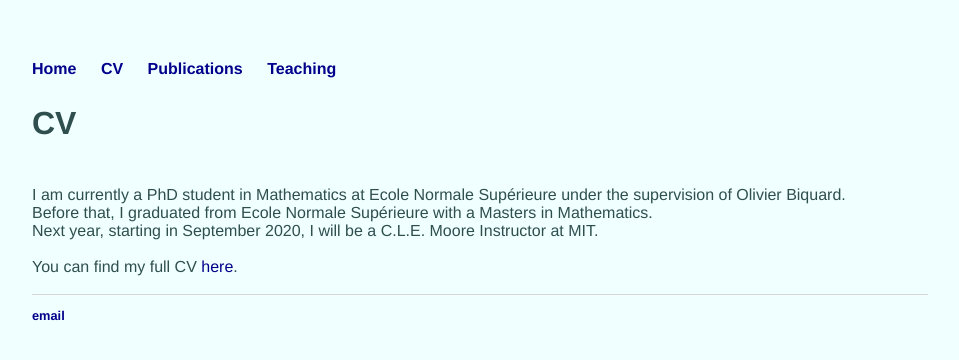
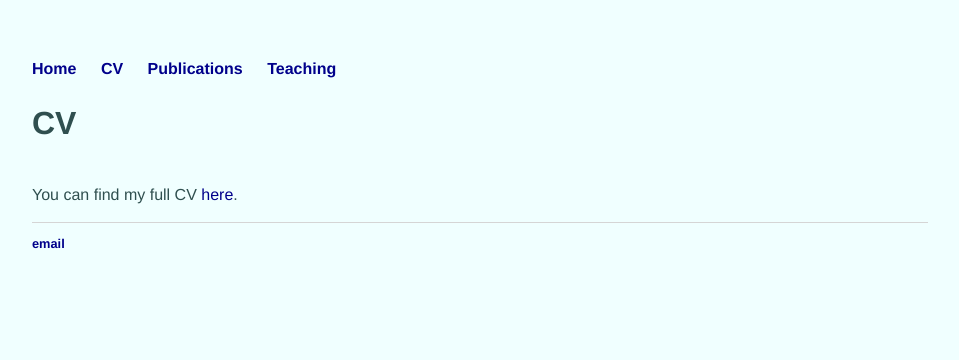
Before and after one commit to tristanozuch/tristanozuch.github.io, a Jekyll site: the page built from cv/index.html, in a window 1280 px wide. Shown: the top 360 px of the page, without its empty margins (160-1119 px from the left). Built offline with Jekyll 4.4.1, drawn with Linux system fonts in a browser that asks for light colours.

Commit message:
Update index.html

```diff
--- a/cv/index.html
+++ b/cv/index.html
@@ -4,10 +4,6 @@ title: CV
 ---
 <h2> CV </h2>
 <br/>
-I am currently a PhD student in Mathematics at Ecole Normale Supérieure under the supervision of Olivier Biquard. <br/>
-Before that, I graduated from Ecole Normale Supérieure with a Masters in Mathematics.<br/>
-Next year, starting in September 2020, I will be a C.L.E. Moore Instructor at MIT.
-<br/>  <br/>
 You can find my full CV <a href="CV-tristan.pdf">here</a>.
 <br/>
 <br/>
```
